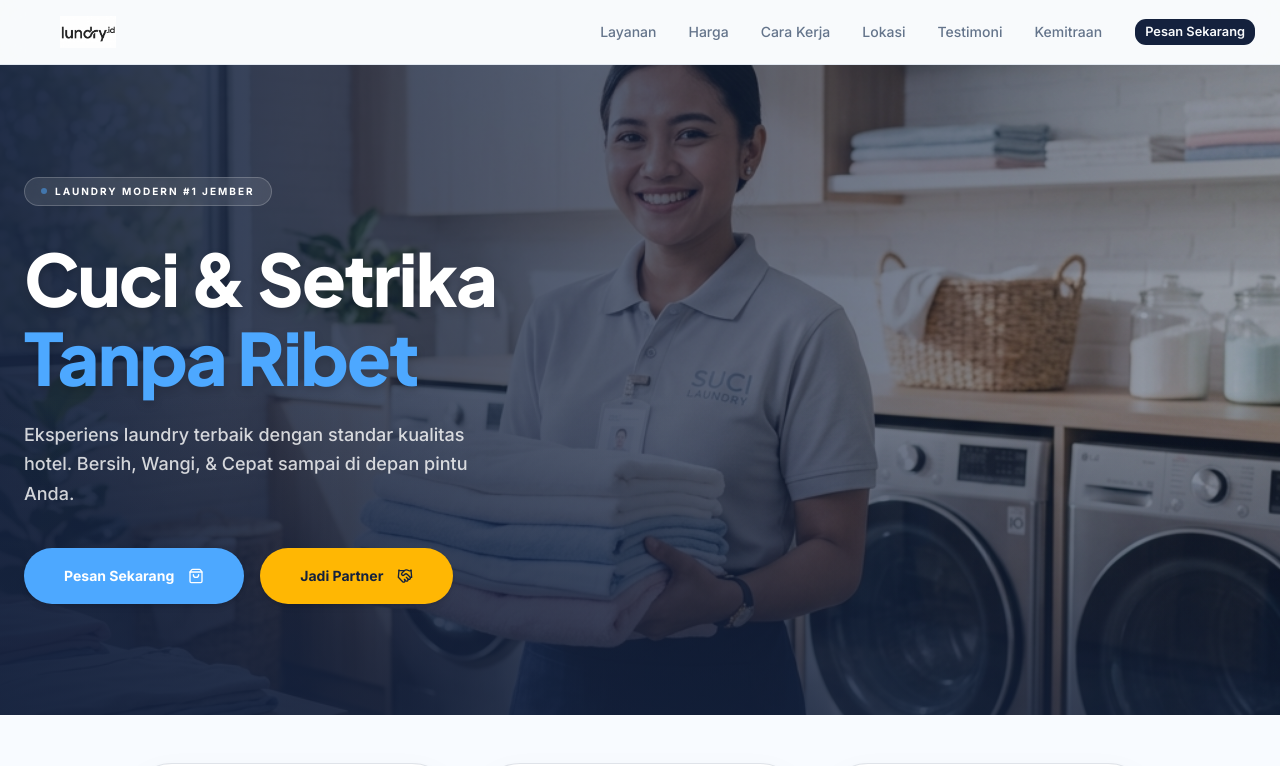
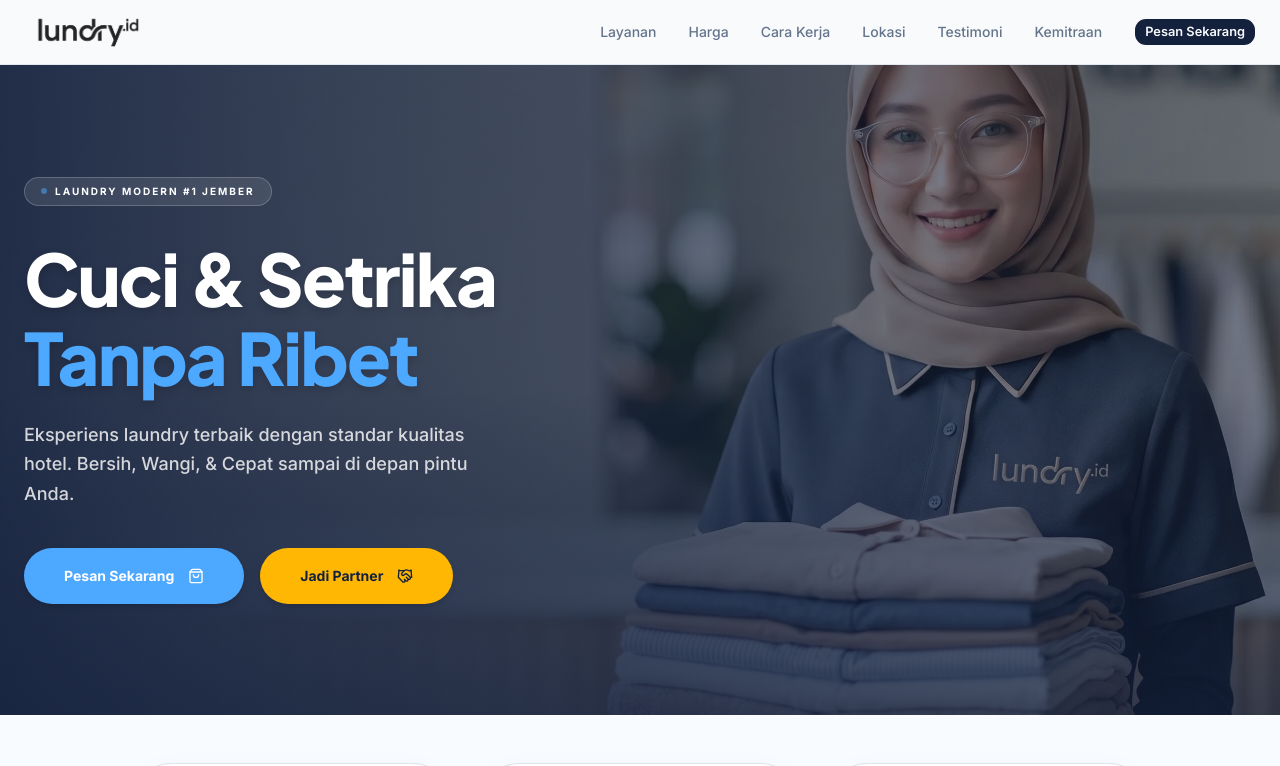
Before and after one commit to yudhatheceo/lundry.id, a Next.js app: page / in a window 1280 px wide. Shown: the top 766 px of the page. Built offline with nearby package versions, Linux system fonts and the light colour scheme.

Commit message:
feat: migrate hero and logo to optimized webp format

```diff
--- a/src/app/layout.tsx
+++ b/src/app/layout.tsx
@@ -19,14 +19,14 @@
   openGraph: {
     title: "LUNDRY.id — Cuci & Setrika Tanpa Ribet",
     description: "Layanan laundry modern Jember, Surabaya, Malang. Pickup & Antar langsung dari HP.",
-    images: ["/logo.jpg"],
+    images: ["/logo.webp"],
     type: "website",
   },
   twitter: {
     card: "summary_large_image",
     title: "LUNDRY.id — Cuci & Setrika Tanpa Ribet",
     description: "Layanan laundry modern Jember, Surabaya, Malang.",
-    images: ["/logo.jpg"],
+    images: ["/logo.webp"],
   }
 };
 
--- a/src/components/layout/Footer.tsx
+++ b/src/components/layout/Footer.tsx
@@ -15,7 +15,7 @@
             <Link href="/" className="inline-block">
               <div className="relative h-8 w-32">
                 <Image
-                  src="/logo.jpg"
+                  src="/logo.webp"
                   alt="LUNDRY.id"
                   fill
                   sizes="(max-width: 768px) 128px, 128px"
--- a/src/components/layout/Navbar.tsx
+++ b/src/components/layout/Navbar.tsx
@@ -26,7 +26,7 @@
           <Link href="/" className="flex items-center gap-2">
             <div className="relative h-8 w-32">
               <Image
-                src="/logo.jpg"
+                src="/logo.webp"
                 alt="LUNDRY.id"
                 fill
                 sizes="(max-width: 768px) 128px, 128px"
--- a/src/components/sections/Hero.tsx
+++ b/src/components/sections/Hero.tsx
@@ -39,7 +39,7 @@
         {/* Banner Image with Multi-layer Masking */}
         <div className="absolute inset-0 z-0">
           <Image
-            src="/hero.png"
+            src="/hero.webp"
             alt="LUNDRY.id Premium Service"
             fill
             sizes="100vw"
```
Also changed, not shown: public/hero.webp (added), public/logo.webp (added).
